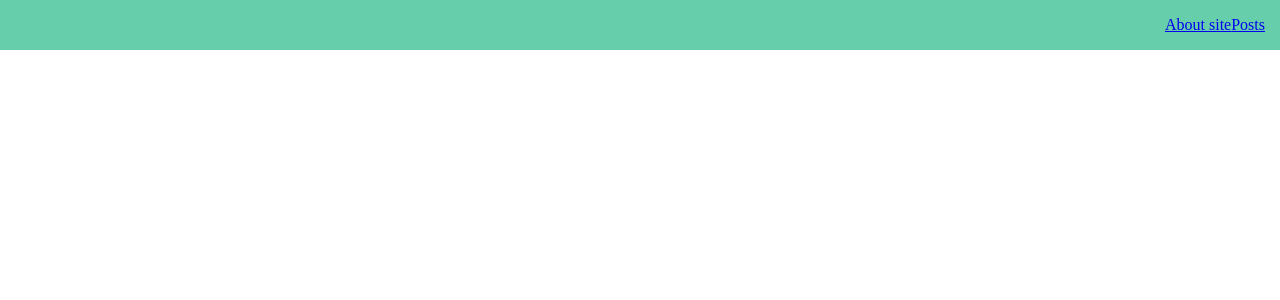
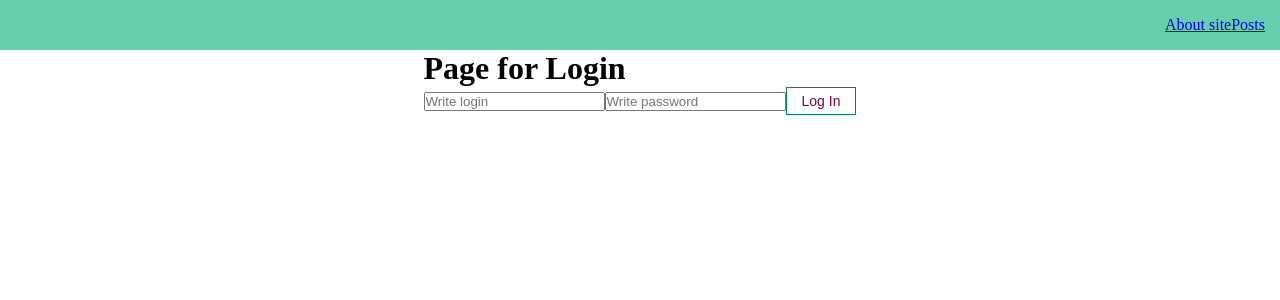
Before and after one commit to AKV85/react2, a React (Create React App) app: page /login in a window 1280 px wide. Before the commit this address had no page. Shown: the top 300 px of the page. Built offline with nearby package versions, Linux system fonts and the light colour scheme.

Commit message:
Login.jsx

```diff
--- a/src/components/AppRouter.jsx
+++ b/src/components/AppRouter.jsx
@@ -1,17 +1,23 @@
 import React from 'react';
 import { Navigate, Routes, Route } from 'react-router-dom';
-import { routes } from '../router';
+import { privateRoutes, publicRoutes } from '../router';
 
 const AppRouter = () => {
     return (
         <Routes>
-            {routes.map((route) => (
+            {privateRoutes.map((route) => (
                 <Route
                     key={route.path}
                     element={route.element}
                     path={route.path}
                 />
-
+            ))}
+               {publicRoutes.map((route) => (
+                <Route
+                    key={route.path}
+                    element={route.element}
+                    path={route.path}
+                />
             ))}
 
         </Routes>
--- /dev/null
+++ b/src/pages/Login.jsx
@@ -0,0 +1,18 @@
+import React from 'react';
+import MyButton from '../components/UI/buttons/MyButton';
+import MyInput from '../components/UI/inputs/MyInput';
+
+const Login = () => {
+    return (
+        <div>
+            <h1>Page for Login</h1>
+            <form>
+                <MyInput type="text" placeholder="Write login" />
+                <MyInput type="password" placeholder="Write password" />
+                <MyButton>Log In</MyButton>
+            </form>
+        </div>
+    );
+};
+
+export default Login;
--- a/src/router/index.js
+++ b/src/router/index.js
@@ -1,9 +1,14 @@
 import About from "../pages/About"
 import Posts from '../pages/Posts';
 import PostIdPage from '../pages/PostIdPage';
+import Login from "../pages/Login";
 
-export const routes = [
+export const privateRoutes = [
     { path: '/about', element: <About /> },
     { path: '/posts', element: <Posts /> },
     { path: '/posts/:id', element: <PostIdPage /> },
 ];
+
+export const publicRoutes = [
+    { path: '/login', element: <Login /> },
+];
```
